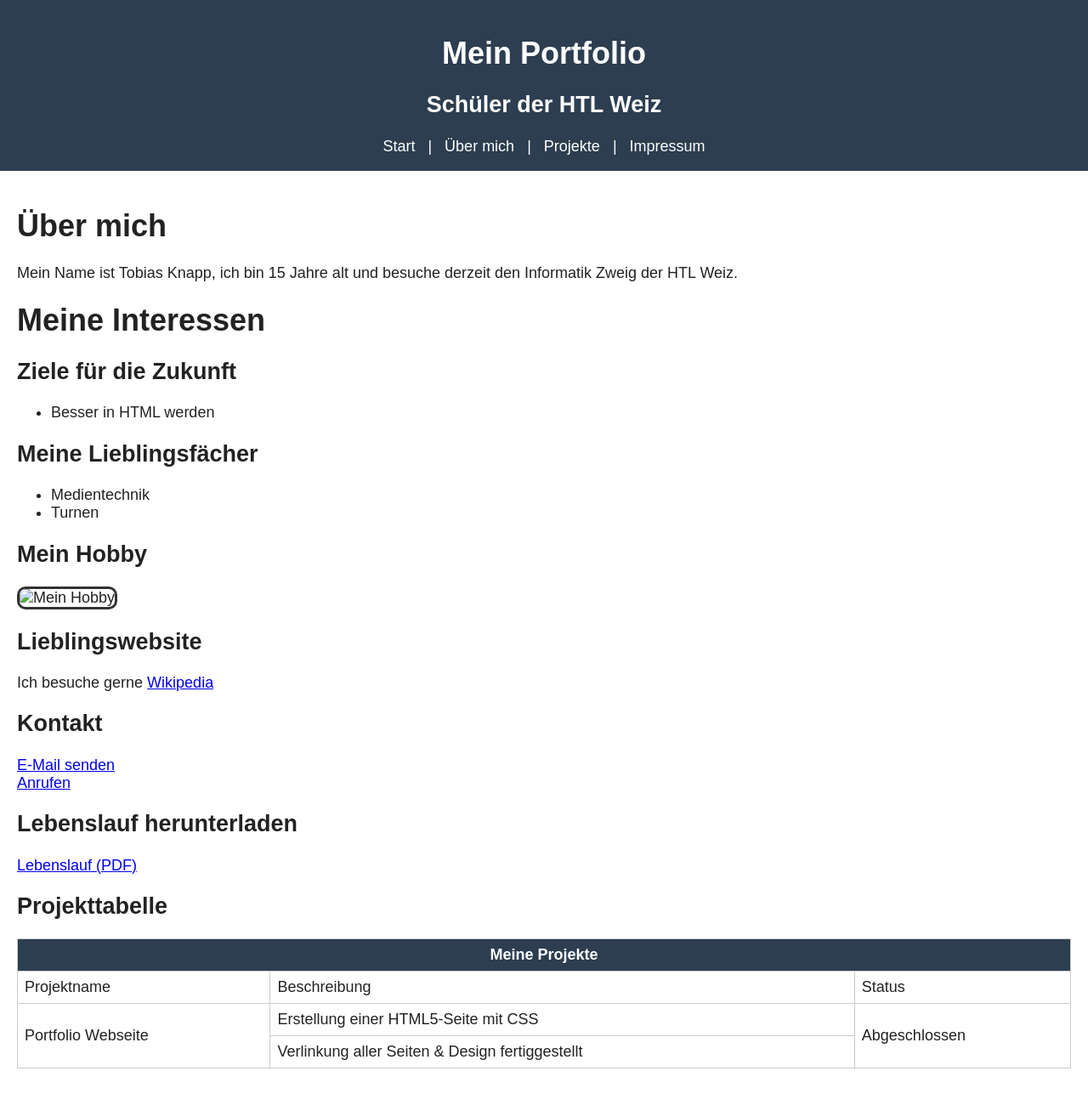
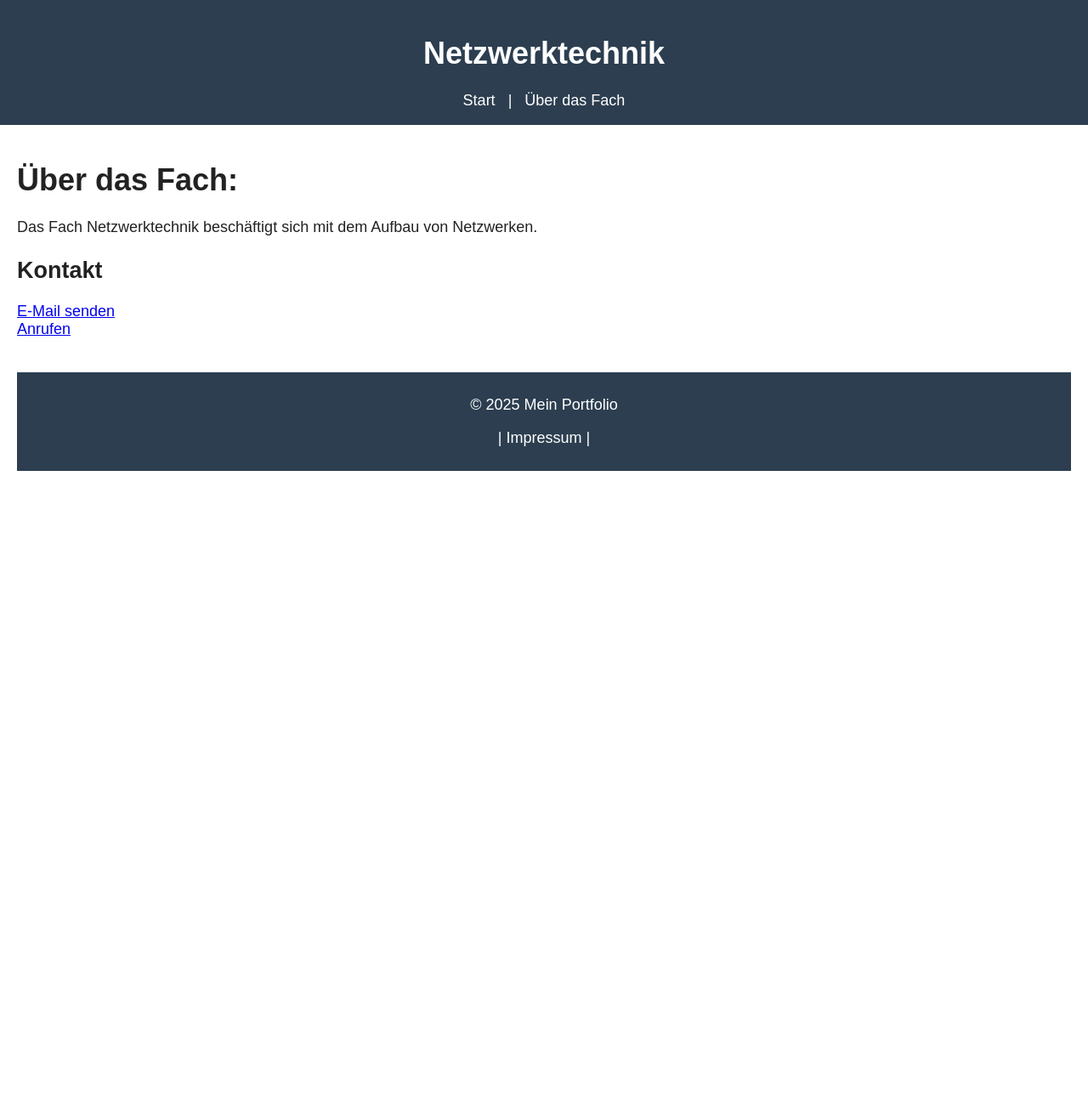
Before and after one commit to tobi-210/HTML-Scripts, a plain HTML site: page index.html in a window 1280 px wide. Shown: the top 1300 px of the page at 85% size. After the commit the page ends 800 px from the top, so only its background shows below. Drawn offline with Linux system fonts and the light colour scheme.

Commit message:
update01

```diff
--- a/index.html
+++ b/index.html
@@ -5,19 +5,17 @@
 
     <meta charset="UTF-8">
     <meta name="viewport" content="width=device-width, initial-scale=1.0">
-    <title>Mein Portfolio</title>
+    <title>Fach Netzwerktechnik</title>
 </head>
 
 <body>
 
     <header>
-        <h1>Mein Portfolio</h1>
-        <h2>Schüler der HTL Weiz</h2>
+        <h1>Netzwerktechnik</h1>
+        <h2></h2>
         <nav>
             <a href="index.html">Start</a> |
-            <a href="uebermich.html">Über mich</a> |
-            <a href="projekte.html">Projekte</a> |
-            <a href="impressum.html">Impressum</a>
+            <a href="ueberdasfach.html">Über das Fach </a>
         </nav>
 
         <link rel="stylesheet" href="style.css">
@@ -25,40 +23,9 @@
     </header>
 
     <main>
-        <h1>Über mich</h1>
-        <p>Mein Name ist Tobias Knapp, ich bin 15 Jahre alt und besuche derzeit den Informatik Zweig der HTL Weiz.</p>
-        <h1>Meine Interessen</h2>
-
-            <section>
-                <h2>Ziele für die Zukunft</h3>
-                    <ul>
-                        <li>Besser in HTML werden</li>
-                    </ul>
-            </section>
-
-            <section>
-                <h2>Meine Lieblingsfächer</h2>
-                <ul>
-                    <li>Medientechnik</li>
-                    <li>Turnen</li>
-                </ul>
-            </section>
-
-            <section>
-                <h2>Mein Hobby</h2>
-                <img src="bilder/hobby.jpg" alt="Mein Hobby" title="Mein Hobby – Fußball" width="200"
-                    style="border: 3px solid #333; border-radius: 10px;">
-
-            </section>
-
-            <section>
-                <h2>Lieblingswebsite</h2>
-                <p>Ich besuche gerne
-                    <a href="https://www.wikipedia.org" target="_blank" rel="noopener">
-                        Wikipedia
-                    </a>
-                </p>
-            </section>
+        <h1>Über das Fach:</h1>
+        <p>Das Fach Netzwerktechnik beschäftigt sich mit dem Aufbau von Netzwerken.</p>
+        <h1></h2>
 
             <section>
                 <h2>Kontakt</h2>
@@ -67,34 +34,6 @@
                     <a href="tel:+436601234567">Anrufen</a>
                 </p>
             </section>
-
-            <section>
-                <h2>Lebenslauf herunterladen</h2>
-                <a href="dokumente/Lebenslauf.pdf" target="_blank" rel="noopener" download>Lebenslauf (PDF)</a>
-            </section>
-
-            <section>
-                <h2>Projekttabelle</h2>
-                <table cellpadding="3">
-                    <tr>
-                        <th colspan="3">Meine Projekte</th>
-                    </tr>
-                    <tr>
-                        <td>Projektname</td>
-                        <td>Beschreibung</td>
-                        <td>Status</td>
-                    </tr>
-                    <tr>
-                        <td rowspan="2">Portfolio Webseite</td>
-                        <td>Erstellung einer HTML5-Seite mit CSS</td>
-                        <td rowspan="2"> Abgeschlossen</td>
-                    </tr>
-                    <tr>
-                        <td colspan="1">Verlinkung aller Seiten & Design fertiggestellt</td>
-                    </tr>
-                </table>
-            </section>
-    </main>
 
     <footer>
         <p>&copy; 2025 Mein Portfolio
--- a/projekte.html
+++ /dev/null
@@ -1,50 +0,0 @@
-<!DOCTYPE html>
-<html>
-
-<head>
-
-    <meta charset="UTF-8">
-
-    <style>
-        html,
-        body {
-            text-align: center;
-        }
-    </style>
-
-    <link rel="stylesheet" href="style.css">
-
-</head>
-
-<header>
-    <h1>Projekte</h1>
-    <nav>
-        | <a href="index.html">Start</a> |
-    </nav>
-
-</header>
-
-<section>
-    <h2>Projekttabelle</h2>
-    <table cellpadding="3">
-        <tr>
-            <th colspan="3">Meine Projekte</th>
-        </tr>
-        <tr>
-            <td>Projektname</td>
-            <td>Beschreibung</td>
-            <td>Status</td>
-        </tr>
-        <tr>
-            <td rowspan="2">Portfolio Webseite</td>
-            <td>Erstellung einer HTML5-Seite mit CSS</td>
-            <td rowspan="2"> Abgeschlossen</td>
-        </tr>
-        <tr>
-            <td colspan="1">Verlinkung aller Seiten & Design fertiggestellt</td>
-        </tr>
-    </table>
-</section>
-</main>
-
-</html>
```
Also changed, not shown: hobby.jpg (deleted), 1 other file.
